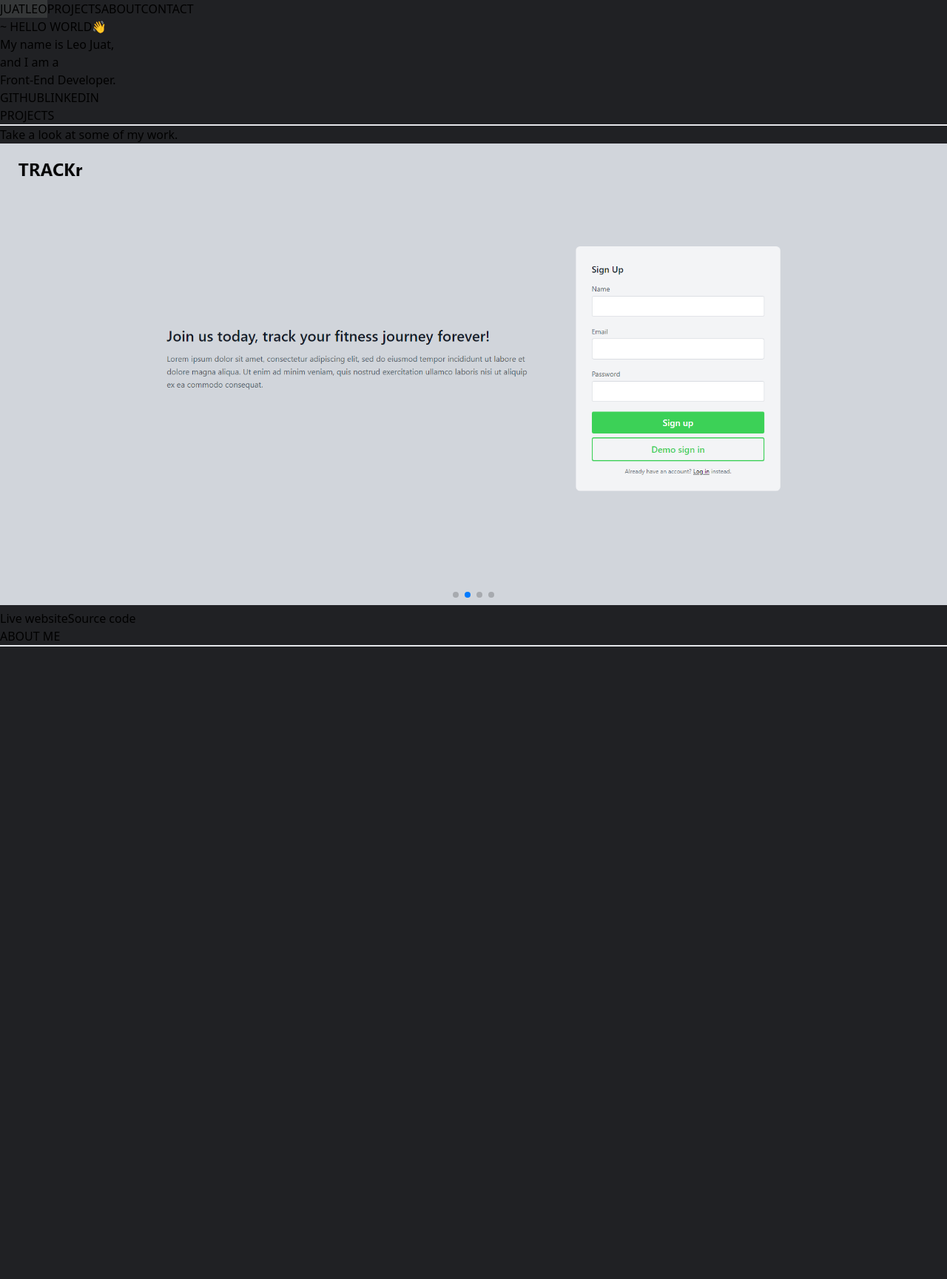
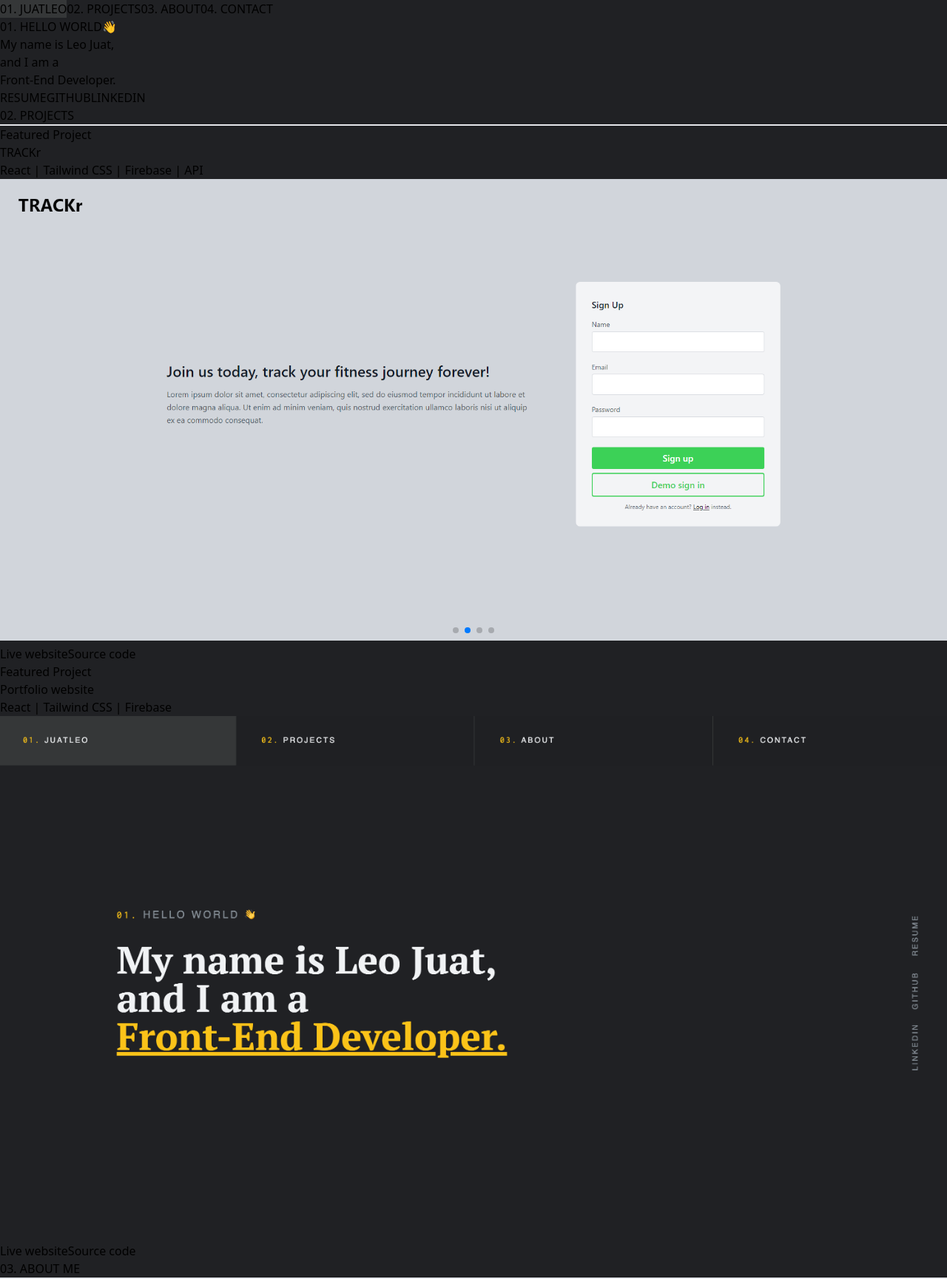
Before and after one commit to LeoJuat/web-portfolio, a React (Create React App) app: page / in a window 1280 px wide. Shown: the whole page at 74% size. Before the commit the page ends 874 px from the top, so only its background shows below. Built offline with nearby package versions, Linux system fonts and the light colour scheme; what @material-tailwind/react would draw is missing.

Commit message:
added new project and changed styles

```diff
--- a/public/index.html
+++ b/public/index.html
@@ -11,8 +11,10 @@
     />
     <link rel="preconnect" href="https://fonts.googleapis.com" />
     <link rel="preconnect" href="https://fonts.gstatic.com" crossorigin />
+    <link rel="preconnect" href="https://fonts.googleapis.com" />
+    <link rel="preconnect" href="https://fonts.gstatic.com" crossorigin />
     <link
-      href="https://fonts.googleapis.com/css2?family=Caveat&family=PT+Serif:wght@700&family=Rubik:wght@400;500;600;700&display=swap"
+      href="https://fonts.googleapis.com/css2?family=Caveat&family=Inconsolata&family=PT+Serif:wght@700&family=Rubik:wght@400;500;600;700&display=swap"
       rel="stylesheet"
     />
     <link rel="apple-touch-icon" href="%PUBLIC_URL%/logo192.png" />
--- a/src/Components/Content/About.js
+++ b/src/Components/Content/About.js
@@ -7,13 +7,14 @@ const About = ({ aboutRef, aboutIsIntersecting }) => {
   const { ref: line1Ref, inView: line1IsIntersecting } = useInView();
   const { ref: line2Ref, inView: line2IsIntersecting } = useInView();
   return (
-    <section className="justify-center text-[#f1f3f5] w-3/4 mx-auto mt-40 pb-56 pt-40 h-[100.5vh]">
+    <section className="justify-center text-[#f1f3f5] w-3/4 mx-auto mt-40 h-[100.5vh]">
       <h3
         ref={aboutRef}
         className={`text-base text-[#868e96] tracking-[0.2em] pt-5 ${
           aboutIsIntersecting && styles.animateAbout
         }`}
       >
+        <span className="text-[#fcc419] font-Inconsolata text-base">03.</span>{" "}
         ABOUT ME
       </h3>
       <hr
--- a/src/Components/Content/Main.js
+++ b/src/Components/Content/Main.js
@@ -21,7 +21,8 @@ const Main = ({ mainRef }) => {
             helloIsIntersecting && styles.hello
           }`}
         >
-          <span className="text-xl"> ~ </span> HELLO WORLD
+          <span className="text-[#fcc419] font-Inconsolata text-base">01.</span>{" "}
+          HELLO WORLD
           <span
             ref={waveRef}
             className={`text-base text-[#868e96] pl-2 inline-block ${
@@ -43,10 +44,20 @@ const Main = ({ mainRef }) => {
         </h1>
         <div
           ref={linksRef}
-          className={`flex flex-col gap-20 absolute right-5 pt-9 transition-all ${
+          className={`flex flex-col gap-20 absolute right-5 pt-7 transition-all ${
             linksIsIntersecting && styles.links
           }`}
         >
+          <a
+            href={
+              "https://drive.google.com/file/d/1UY1OX6zXxZp-2D0v06pd97neoYF9r6mW/view"
+            }
+            target="_blank"
+            rel="noreferrer"
+            className="-rotate-90 font-medium tracking-[0.2em] text-xs -mb-3 text-[#868e96] hover:text-[#f1f3f5] duration-300 ease-in-out"
+          >
+            RESUME
+          </a>
           <a
             href={"https://github.com/LeoJuat"}
             target="_blank"
--- a/src/Components/Utils/ProjectCard.js
+++ b/src/Components/Content/ProjectCard.js
@@ -5,13 +5,24 @@ import styles from "./ProjectCard.module.css";
 
 export default function ProjectCard() {
   const { ref: cardRef, inView: cardIsIntersecting } = useInView();
-  console.log(cardIsIntersecting);
+
   return (
     <div className={`${cardIsIntersecting && styles.card}`}>
-      <Card ref={cardRef} className={`pt-16 bg-[#202124]`}>
+      <Card ref={cardRef} className={`pt-10 bg-[#202124] scale-95`}>
+        <h2 className="text-[#fcc419] tracking-widest text-xs mt-3">
+          Featured Project
+        </h2>
+        <h1 className="text-[#f1f3f5] tracking-wider text-3xl font-bold mt-2">
+          TRACKr
+        </h1>
+        <h2 className="text-[#868e96] text-base tracking-wider mb-5">
+          React <span className="text-[#fcc419] text-lg">|</span> Tailwind CSS{" "}
+          <span className="text-[#fcc419] text-lg">|</span> Firebase{" "}
+          <span className="text-[#fcc419] text-lg">|</span> API
+        </h2>
         <Slides cardIsIntersecting={cardIsIntersecting} />
       </Card>
-      <div className="flex gap-5 mt-5 transition-all">
+      <div className={`flex gap-5 transition-all pl-8 ${styles.webPortfolio}`}>
         <a
           href={"https://trackr-production.web.app/"}
           target="_blank"
--- a/src/Components/Content/Projects.js
+++ b/src/Components/Content/Projects.js
@@ -1,6 +1,7 @@
 import React from "react";
 import { useInView } from "react-intersection-observer";
-import ProjectCard from "../Utils/ProjectCard";
+import ProjectCard from "../Content/ProjectCard";
+import WebProjectCard from "../Content/WebProjectCard";
 
 import styles from "./Projects.module.css";
 
@@ -8,13 +9,13 @@ const Projects = ({ projectsRef }) => {
   const { ref: projectRef, inView: projectIsIntersecting } = useInView();
   const { ref: line1Ref, inView: line1IsIntersecting } = useInView();
   const { ref: line2Ref, inView: line2IsIntersecting } = useInView();
-  const { ref: projectIntroRef, inView: projectIntroIsIntersecting } =
-    useInView();
+  // const { ref: projectIntroRef, inView: projectIntroIsIntersecting } =
+  //   useInView();
 
   return (
     <section
       ref={projectsRef}
-      className="justify-center text-[#f1f3f5] w-3/4 mx-auto pb-56 pt-40 h-[100.5vh]"
+      className="justify-center text-[#f1f3f5] w-3/4 mx-auto pt-40 h-full"
     >
       <h3
         ref={projectRef}
@@ -22,6 +23,7 @@ const Projects = ({ projectsRef }) => {
           projectIsIntersecting && styles.animateProject
         }`}
       >
+        <span className="text-[#fcc419] font-Inconsolata text-base">02.</span>{" "}
         PROJECTS
       </h3>
       <hr
@@ -36,15 +38,16 @@ const Projects = ({ projectsRef }) => {
           line2IsIntersecting && styles.animateLine2
         }`}
       ></hr>
-      <h2
+      {/* <h2
         ref={projectIntroRef}
         className={`text-4xl w-4/6 font-PT mt-7 ${
           projectIntroIsIntersecting && styles.animateProjectIntro
         }`}
       >
         Take a look at some of my work.
-      </h2>
+      </h2> */}
       <ProjectCard />
+      <WebProjectCard />
     </section>
   );
 };
--- a/src/Components/Content/Projects.module.css
+++ b/src/Components/Content/Projects.module.css
@@ -25,14 +25,14 @@
   animation-fill-mode: forwards;
 }
 
-.animateProjectIntro {
+/* .animateProjectIntro {
   opacity: 0;
   animation-duration: 1.2s;
   animation-name: animate-projectIntro;
   animation-iteration-count: 1;
   -webkit-animation-fill-mode: forwards;
   animation-fill-mode: forwards;
-}
+} */
 
 @keyframes animate-project {
   0% {
@@ -67,7 +67,7 @@
   }
 }
 
-@keyframes animate-projectIntro {
+/* @keyframes animate-projectIntro {
   0% {
     transform: translateY(24px);
   }
@@ -76,4 +76,4 @@
     opacity: 1;
     transform: translateY(0);
   }
-}
+} */
--- a/src/Components/Utils/Slides.js
+++ b/src/Components/Content/Slides.js
@@ -8,7 +8,7 @@ import { Pagination, Autoplay } from "swiper";
 const Slides = () => {
   return (
     <Swiper
-      className="w-full"
+      className="w-full hover:scale-105 duration-300 ease-in-out"
       modules={[Pagination, Autoplay]}
       spaceBetween={0}
       slidesPerView={1}
--- /dev/null
+++ b/src/Components/Content/WebProjectCard.js
@@ -0,0 +1,47 @@
+import { Card } from "@material-tailwind/react";
+import { useInView } from "react-intersection-observer";
+import styles from "./WebProjectCard.module.css";
+
+export default function WebProjectCard() {
+  const { ref: cardRef, inView: cardIsIntersecting } = useInView();
+
+  return (
+    <div className={`${cardIsIntersecting && styles.webPortfolio}`}>
+      <Card ref={cardRef} className={`pt-12 bg-[#202124] scale-95`}>
+        <h2 className="text-[#fcc419] tracking-widest text-xs mt-3">
+          Featured Project
+        </h2>
+        <h1 className="text-[#f1f3f5] tracking-wider text-3xl font-bold mt-2">
+          Portfolio website
+        </h1>
+        <h2 className="text-[#868e96] text-base tracking-wider mb-5">
+          React <span className="text-[#fcc419] text-lg">|</span> Tailwind CSS{" "}
+          <span className="text-[#fcc419] text-lg">|</span> Firebase{" "}
+        </h2>
+        <img
+          className="h-fit w-full object-cover rounded-lg shadow-lg border border-[#868e96] hover:scale-105 duration-300 ease-in-out"
+          src={require("../../imgs/website.webp")}
+          alt="this portfolio website"
+        />
+      </Card>
+      <div className="flex gap-5 transition-all pl-8">
+        <a
+          href={"https://trackr-production.web.app/"}
+          target="_blank"
+          rel="noreferrer"
+          className="px-2 py-2 rounded-lg shadow-sm bg-blue-500 hover:scale-105 duration-200 ease-in-out shadow-blue-500 hover:bg-blue-400 text-[#f1f3f5]"
+        >
+          Live website
+        </a>
+        <a
+          href={"https://github.com/LeoJuat/web-portfolio"}
+          target="_blank"
+          rel="noreferrer"
+          className="px-2 py-2 rounded-lg shadow-sm bg-blue-500 hover:scale-105 duration-200 ease-in-out shadow-blue-500 hover:bg-blue-400 text-[#f1f3f5]"
+        >
+          Source code
+        </a>
+      </div>
+    </div>
+  );
+}
--- /dev/null
+++ b/src/Components/Content/WebProjectCard.module.css
@@ -0,0 +1,19 @@
+.webPortfolio {
+  opacity: 0;
+  animation-duration: 1.5s;
+  animation-name: animate-web;
+  animation-iteration-count: 1;
+  -webkit-animation-fill-mode: forwards;
+  animation-fill-mode: forwards;
+}
+
+@keyframes animate-web {
+  0% {
+    transform: translateY(64px);
+  }
+
+  100% {
+    opacity: 1;
+    transform: translateY(0);
+  }
+}
--- a/src/Components/Header/Header.js
+++ b/src/Components/Header/Header.js
@@ -16,11 +16,11 @@ const Header = ({
   };
 
   const projectsHandler = () => {
-    window.scrollTo({ top: 900, behavior: "smooth" });
+    window.scrollTo({ top: 930, behavior: "smooth" });
   };
 
   const aboutHandler = () => {
-    window.scrollTo({ top: 1900, behavior: "smooth" });
+    window.scrollTo({ top: 2725, behavior: "smooth" });
   };
 
   return (
@@ -31,6 +31,7 @@ const Header = ({
         }`}
         onClick={logoHandler}
       >
+        <span className="text-[#fcc419] font-Inconsolata text-sm">01.</span>{" "}
         JUATLEO
       </button>
       <button
@@ -39,6 +40,7 @@ const Header = ({
         }`}
         onClick={projectsHandler}
       >
+        <span className="text-[#fcc419] font-Inconsolata text-sm">02.</span>{" "}
         PROJECTS
       </button>
       <button
@@ -47,12 +49,14 @@ const Header = ({
         }`}
         onClick={aboutHandler}
       >
+        <span className="text-[#fcc419] font-Inconsolata text-sm">03.</span>{" "}
         ABOUT
       </button>
       <button
         className={`h-20 w-full font-medium tracking-[0.2em] text-left pl-10 text-xs text-[#f1f3f5] duration-200 ease-in-out border-r border-[#353738] hover:bg-[#353738]`}
         onClick={buttonClickedHandler}
       >
+        <span className="text-[#fcc419] font-Inconsolata text-sm">04.</span>{" "}
         CONTACT
       </button>
     </header>
--- a/tailwind.config.js
+++ b/tailwind.config.js
@@ -5,6 +5,7 @@ module.exports = withMT({
   theme: {
     fontFamily: {
       PT: ["PT Serif", "serif"],
+      Inconsolata: ["Inconsolata", "monospace"],
     },
     extend: {},
   },
```
Also changed, not shown: src/Components/Content/ProjectCard.module.css (renamed from src/Components/Utils/ProjectCard.module.css), src/imgs/website.webp (added).
